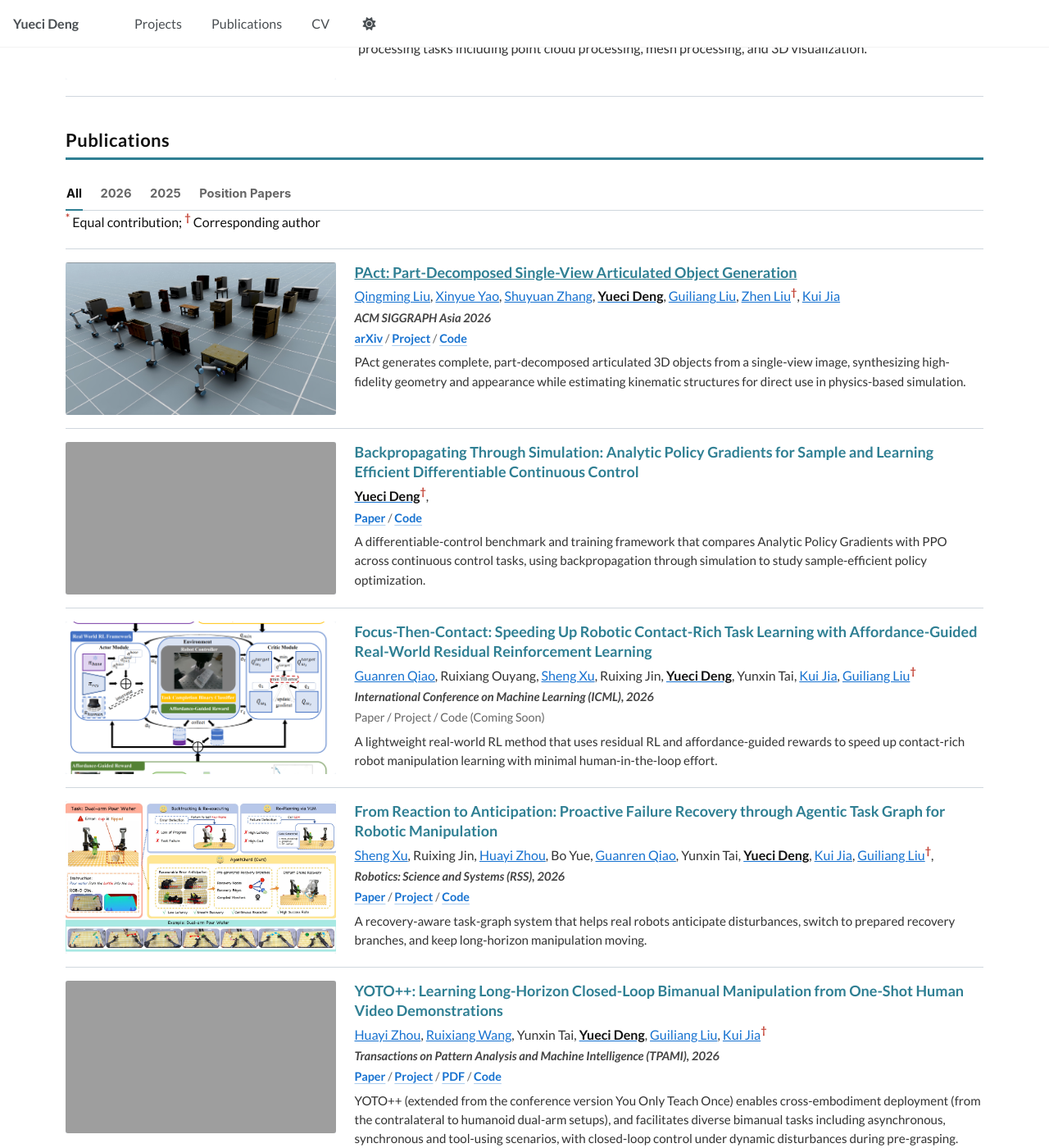
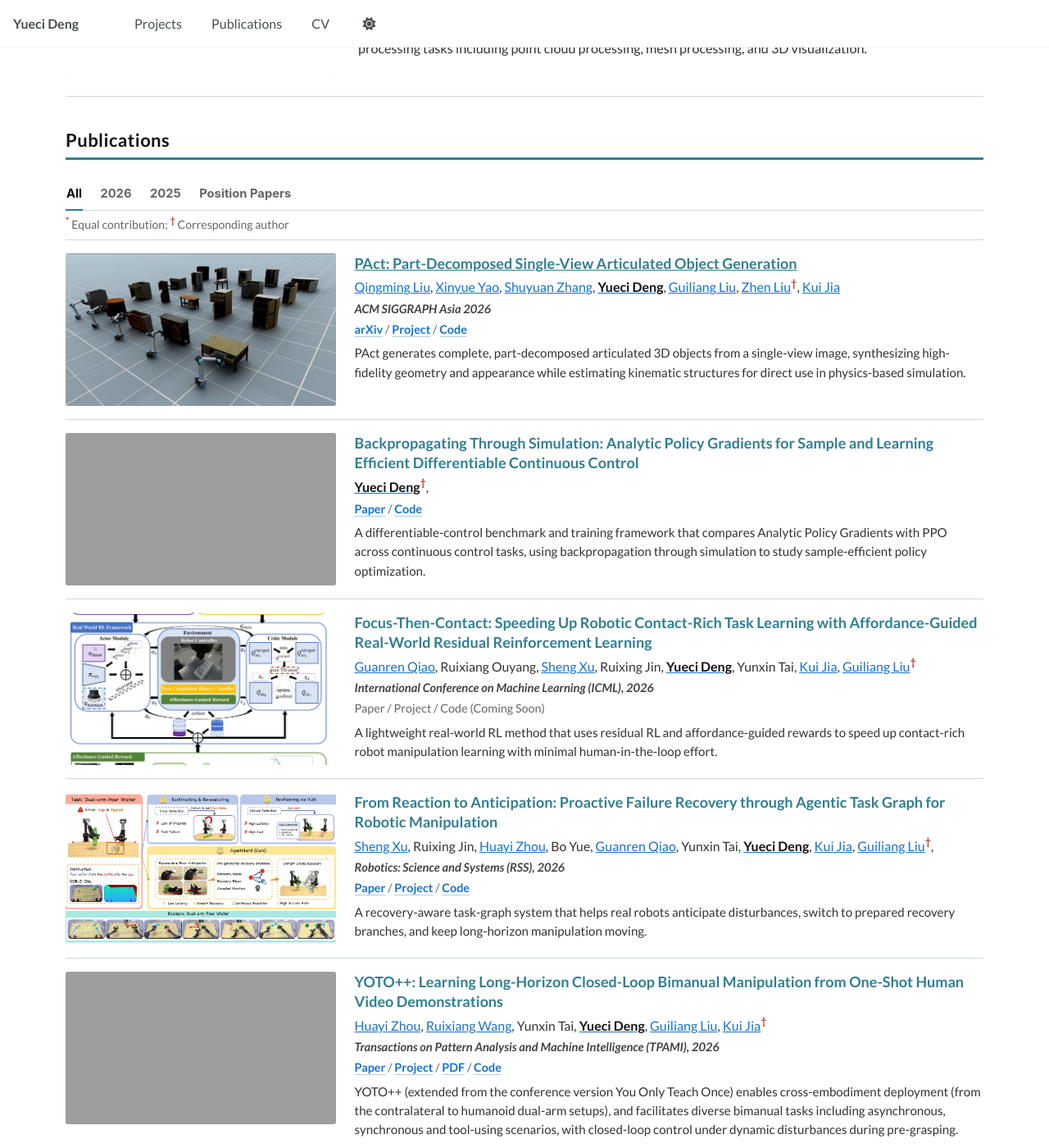
Before and after one commit to yuecideng/yuecideng.github.io, a Jekyll site: the page built from _pages/about.md, in a window 1280 px wide and 1400 px high, scrolled down 1592 px. Shown: the whole window at 82% size. Built offline with Jekyll 4.4.1, drawn with Linux system fonts in a browser that asks for light colours; some web fonts are replaced; a script that is not in the unit is left out; grey boxes are pictures that could not be loaded.

Commit message:
fix: preserve publication author legend styling

```diff
--- a/assets/css/custom.css
+++ b/assets/css/custom.css
@@ -539,7 +539,7 @@
   color: var(--c-text);
 }
 
-.publication-author-legend {
+.page__content .publication-author-legend {
   color: var(--c-text-note);
   font-size: 0.78rem;
   line-height: 1.4;
```
Also changed, not shown: test/research-sections.test.js (+4 -1 lines).
